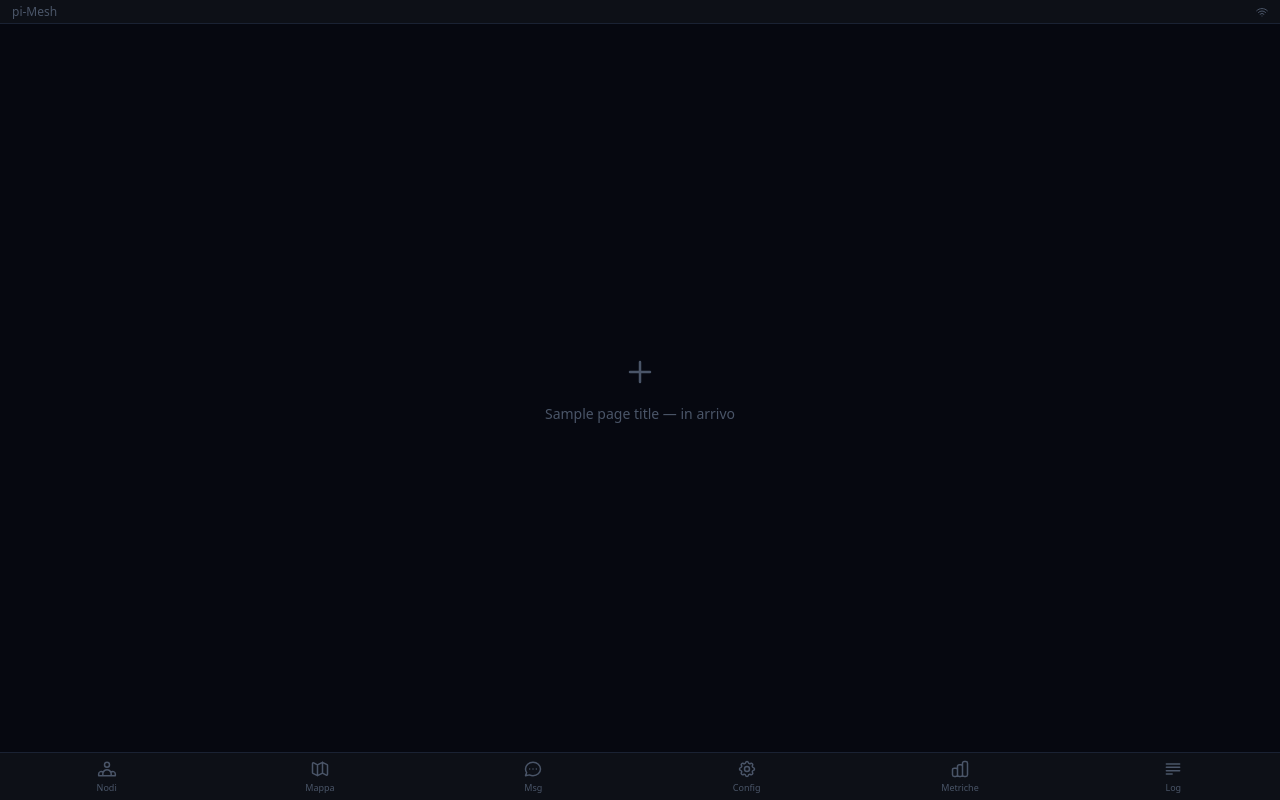
After one commit to yayoboy/pi-Mesh, a Python web app: template templates/placeholder.html in a window 1280 px wide. The commit adds this page. Run offline with Jinja, Linux system fonts and the light colour scheme; the template is opened without the code that fills it: most values are stand-ins (such as "Sample title", 1, 10 or a date in 2020); some libraries are stand-ins or nearby versions.

Commit message:
feat: base.html with PinesUI/Tailwind layout, tabbar heroicons, placeholder template

```diff
--- a/templates/base.html
+++ b/templates/base.html
@@ -1,86 +1,74 @@
 <!DOCTYPE html>
-<html lang="it" class="theme-{{ theme }}">
+<html lang="it" class="h-full bg-gray-950">
 <head>
   <meta charset="UTF-8">
-  <meta name="viewport" content="width=device-width, initial-scale=1.0, maximum-scale=1.0, user-scalable=no, viewport-fit=cover">
-  <title>Meshtastic</title>
-  <link rel="stylesheet" href="/static/style.css">
-  {% if accent_color %}<style>:root,.theme-dark,.theme-light,.theme-hc{--accent:{{ accent_color | e }}}</style>{% endif %}
-  <script>
-(function(){
-  try {
-    var saved = JSON.parse(localStorage.getItem('piMeshTheme'))
-    if (!saved) return
-    var cls = 'theme-' + (saved.theme || 'dark')
-    document.documentElement.className = cls
-    if (saved.vars) {
-      var allowed = ['--bg','--bg2','--text','--muted','--border','--accent','--ok','--warn','--danger']
-      var s = document.documentElement.style
-      Object.keys(saved.vars).forEach(function(k) { if (allowed.indexOf(k) >= 0) s.setProperty(k, saved.vars[k]) })
+  <meta name="viewport" content="width=320, initial-scale=1.0, maximum-scale=1.0">
+  <title>pi-Mesh</title>
+  <script src="https://cdn.tailwindcss.com"></script>
+  <script defer src="https://cdn.jsdelivr.net/npm/alpinejs@3.x.x/dist/cdn.min.js"></script>
+  <style>
+    :root {
+      --accent: #4a9eff;
+      --bg: #060810;
+      --panel: #0d1017;
+      --border: #1a2233;
+      --text: #c9d1e0;
+      --muted: #4a5568;
     }
-  } catch(e){}
-})()
-</script>
-  <link rel="manifest" href="/static/manifest.json">
-  <meta name="theme-color" content="#1a1a1a">
-  <meta name="mobile-web-app-capable" content="yes">
-  <meta name="apple-mobile-web-app-capable" content="yes">
+    body { background: var(--bg); color: var(--text); font-family: system-ui, sans-serif; }
+    .tab-active { color: var(--accent); }
+    .tab-active svg { stroke: var(--accent); }
+  </style>
+  {% block head %}{% endblock %}
 </head>
-<body class="theme-{{ theme }}">
-  <div id="status-bar">
-    <span id="connection-badge">●</span>
-    <span id="node-name"></span>
-    <span style="flex:1"></span>
-    <svg id="gps-badge" viewBox="0 0 12 12" width="11" height="11" title="GPS" style="color:var(--muted);vertical-align:middle;margin-right:4px">
-      <circle cx="6" cy="5" r="3" fill="none" stroke="currentColor" stroke-width="1.5"/>
-      <line x1="6" y1="8" x2="6" y2="11.5" stroke="currentColor" stroke-width="1.5"/>
-    </svg>
-    <svg id="wifi-badge" viewBox="0 0 14 10" width="13" height="10" title="WiFi" style="color:var(--muted);vertical-align:middle;margin-right:5px">
-      <path d="M1 3.5 Q7 -1 13 3.5" fill="none" stroke="currentColor" stroke-width="1.4" stroke-linecap="round"/>
-      <path d="M3 6 Q7 2.5 11 6" fill="none" stroke="currentColor" stroke-width="1.4" stroke-linecap="round"/>
-      <circle cx="7" cy="9" r="1.3" fill="currentColor"/>
-    </svg>
-    <span id="temp-badge" style="margin-right:4px"></span>
-    <span id="ram-badge"></span>
+<body class="h-full flex flex-col">
+
+  <!-- Status bar (opzionale) -->
+  <div id="statusbar" class="flex items-center justify-between px-3 py-1 text-xs"
+       style="background:var(--panel);border-bottom:1px solid var(--border);height:24px;">
+    <span style="color:var(--muted);">pi-Mesh</span>
+    <div class="flex gap-3" style="color:var(--muted);">
+      <span id="sb-conn">
+        <!-- heroicon: signal -->
+        <svg width="12" height="12" fill="none" stroke="currentColor" stroke-width="2" viewBox="0 0 24 24" class="inline">
+          <path stroke-linecap="round" stroke-linejoin="round" d="M8.111 16.404a5.5 5.5 0 017.778 0M12 20h.01m-7.08-7.071c3.904-3.905 10.236-3.905 14.141 0M1.394 9.393c5.857-5.857 15.355-5.857 21.213 0"/>
+        </svg>
+      </span>
+    </div>
   </div>
-  <main id="content">
+
+  <!-- Content area -->
+  <main class="flex-1 overflow-hidden" style="height:calc(100vh - 24px - 48px);">
     {% block content %}{% endblock %}
   </main>
-  <nav id="tabbar">
-    <a href="/messages" class="tab {% if active=='messages' %}active{% endif %}" data-tab="messages">
-      <svg viewBox="0 0 24 24"><path d="M20 2H4c-1.1 0-2 .9-2 2v18l4-4h14c1.1 0 2-.9 2-2V4c0-1.1-.9-2-2-2z"/></svg>
-      <span>Msg</span>
+
+  <!-- Tabbar fissa in basso -->
+  <nav class="flex items-stretch shrink-0" style="height:48px;background:var(--panel);border-top:1px solid var(--border);">
+
+    {% set tabs = [
+      ('nodes',    '/nodes',    'Nodi',    'M17 20h5v-2a3 3 0 00-5.356-1.857M17 20H7m10 0v-2c0-.656-.126-1.283-.356-1.857M7 20H2v-2a3 3 0 015.356-1.857M7 20v-2c0-.656.126-1.283.356-1.857m0 0a5.002 5.002 0 019.288 0M15 7a3 3 0 11-6 0 3 3 0 016 0z'),
+      ('map',      '/map',      'Mappa',   'M9 20l-5.447-2.724A1 1 0 013 16.382V5.618a1 1 0 011.447-.894L9 7m0 13l6-3m-6 3V7m6 10l4.553 2.276A1 1 0 0021 18.382V7.618a1 1 0 00-.553-.894L15 4m0 13V4m0 0L9 7'),
+      ('messages', '/messages', 'Msg',     'M8 12h.01M12 12h.01M16 12h.01M21 12c0 4.418-4.03 8-9 8a9.863 9.863 0 01-4.255-.949L3 20l1.395-3.72C3.512 15.042 3 13.574 3 12c0-4.418 4.03-8 9-8s9 3.582 9 8z'),
+      ('config',   '/config',   'Config',  'M10.325 4.317c.426-1.756 2.924-1.756 3.35 0a1.724 1.724 0 002.573 1.066c1.543-.94 3.31.826 2.37 2.37a1.724 1.724 0 001.065 2.572c1.756.426 1.756 2.924 0 3.35a1.724 1.724 0 00-1.066 2.573c.94 1.543-.826 3.31-2.37 2.37a1.724 1.724 0 00-2.572 1.065c-.426 1.756-2.924 1.756-3.35 0a1.724 1.724 0 00-2.573-1.066c-1.543.94-3.31-.826-2.37-2.37a1.724 1.724 0 00-1.065-2.572c-1.756-.426-1.756-2.924 0-3.35a1.724 1.724 0 001.066-2.573c-.94-1.543.826-3.31 2.37-2.37.996.608 2.296.07 2.572-1.065z M15 12a3 3 0 11-6 0 3 3 0 016 0z'),
+      ('metrics',  '/metrics',  'Metriche','M9 19v-6a2 2 0 00-2-2H5a2 2 0 00-2 2v6a2 2 0 002 2h2a2 2 0 002-2zm0 0V9a2 2 0 012-2h2a2 2 0 012 2v10m-6 0a2 2 0 002 2h2a2 2 0 002-2m0 0V5a2 2 0 012-2h2a2 2 0 012 2v14a2 2 0 01-2 2h-2a2 2 0 01-2-2z'),
+      ('log',      '/log',      'Log',     'M4 6h16M4 10h16M4 14h16M4 18h7'),
+    ] %}
+
+    {% for key, href, label, icon_path in tabs %}
+    <a href="{{ href }}"
+       class="flex-1 flex flex-col items-center justify-center gap-0.5 text-center no-underline
+              {% if active_tab == key %}tab-active{% endif %}"
+       style="color:{% if active_tab == key %}var(--accent){% else %}var(--muted){% endif %};
+              font-size:9px;font-weight:500;text-decoration:none;">
+      <svg width="20" height="20" fill="none"
+           stroke="{% if active_tab == key %}var(--accent){% else %}var(--muted){% endif %}"
+           stroke-width="1.8" viewBox="0 0 24 24">
+        <path stroke-linecap="round" stroke-linejoin="round" d="{{ icon_path }}"/>
+      </svg>
+      {{ label }}
     </a>
-    <a href="/nodes" class="tab {% if active=='nodes' %}active{% endif %}" data-tab="nodes">
-      <svg viewBox="0 0 24 24"><path d="M16 11c1.66 0 2.99-1.34 2.99-3S17.66 5 16 5c-1.66 0-3 1.34-3 3s1.34 3 3 3zm-8 0c1.66 0 2.99-1.34 2.99-3S9.66 5 8 5C6.34 5 5 6.34 5 8s1.34 3 3 3zm0 2c-2.33 0-7 1.17-7 3.5V19h14v-2.5c0-2.33-4.67-3.5-7-3.5zm8 0c-.29 0-.62.02-.97.05 1.16.84 1.97 1.97 1.97 3.45V19h6v-2.5c0-2.33-4.67-3.5-7-3.5z"/></svg>
-      <span>Nodi</span>
-    </a>
-    <a href="/map" class="tab {% if active=='map' %}active{% endif %}" data-tab="map">
-      <svg viewBox="0 0 24 24"><path d="M20.5 3l-.16.03L15 5.1 9 3 3.36 4.9c-.21.07-.36.25-.36.48V20.5c0 .28.22.5.5.5l.16-.03L9 18.9l6 2.1 5.64-1.9c.21-.07.36-.25.36-.48V3.5c0-.28-.22-.5-.5-.5zM15 19l-6-2.11V5l6 2.11V19z"/></svg>
-      <span>Mappa</span>
-    </a>
-    <a href="/telemetry" class="tab {% if active=='telemetry' %}active{% endif %}" data-tab="telemetry">
-      <svg viewBox="0 0 24 24"><path d="M3.5 18.49l6-6.01 4 4L22 6.92l-1.41-1.41-7.09 7.97-4-4L2 16.99z"/></svg>
-      <span>Telem</span>
-    </a>
-    <a href="/settings" class="tab {% if active=='settings' %}active{% endif %}" data-tab="settings">
-      <svg viewBox="0 0 24 24"><path d="M19.14,12.94c0.04-0.3,0.06-0.61,0.06-0.94c0-0.32-0.02-0.64-0.07-0.94l2.03-1.58c0.18-0.14,0.23-0.41,0.12-0.61 l-1.92-3.32c-0.12-0.22-0.37-0.29-0.59-0.22l-2.39,0.96c-0.5-0.38-1.03-0.7-1.62-0.94L14.4,2.81c-0.04-0.24-0.24-0.41-0.48-0.41 h-3.84c-0.24,0-0.43,0.17-0.47,0.41L9.25,5.35C8.66,5.59,8.12,5.92,7.63,6.29L5.24,5.33c-0.22-0.08-0.47,0-0.59,0.22L2.74,8.87 C2.62,9.08,2.66,9.34,2.86,9.48l2.03,1.58C4.84,11.36,4.8,11.69,4.8,12s0.02,0.64,0.07,0.94l-2.03,1.58 c-0.18,0.14-0.23,0.41-0.12,0.61l1.92,3.32c0.12,0.22,0.37,0.29,0.59,0.22l2.39-0.96c0.5,0.38,1.03,0.7,1.62,0.94l0.36,2.54 c0.05,0.24,0.24,0.41,0.48,0.41h3.84c0.24,0,0.44-0.17,0.47-0.41l0.36-2.54c0.59-0.24,1.13-0.56,1.62-0.94l2.39,0.96 c0.22,0.08,0.47,0,0.59-0.22l1.92-3.32c0.12-0.22,0.07-0.47-0.12-0.61L19.14,12.94z M12,15.6c-1.98,0-3.6-1.62-3.6-3.6 s1.62-3.6,3.6-3.6s3.6,1.62,3.6,3.6S13.98,15.6,12,15.6z"/></svg>
-      <span>Config</span>
-    </a>
-    <a href="/log" class="tab {% if active=='log' %}active{% endif %}" data-tab="log">
-      <svg viewBox="0 0 24 24"><path d="M20 4H4c-1.1 0-2 .9-2 2v12c0 1.1.9 2 2 2h16c1.1 0 2-.9 2-2V6c0-1.1-.9-2-2-2zm0 14H4V8h16v10zM6 10h2v2H6zm0 4h2v2H6zm4-4h8v2h-8zm0 4h6v2h-6z"/></svg>
-      <span>Log</span>
-    </a>
+    {% endfor %}
+
   </nav>
-  <link rel="stylesheet" href="/static/leaflet.css">
-  <script src="/static/leaflet.min.js"></script>
-  <script src="/static/chart.min.js"></script>
-  <script src="/static/app.js"></script>
-  <div id="toast-container"></div>
-  <script>
-if ('serviceWorker' in navigator) {
-  navigator.serviceWorker.register('/static/sw.js').catch(() => {})
-}
-</script>
 </body>
 </html>
--- /dev/null
+++ b/templates/placeholder.html
@@ -0,0 +1,9 @@
+{% extends "base.html" %}
+{% block content %}
+<div class="flex flex-col items-center justify-center h-full gap-3" style="color:var(--muted);">
+  <svg width="40" height="40" fill="none" stroke="currentColor" stroke-width="1.5" viewBox="0 0 24 24">
+    <path stroke-linecap="round" stroke-linejoin="round" d="M12 6v6m0 0v6m0-6h6m-6 0H6"/>
+  </svg>
+  <p class="text-sm">{{ page_title }} — in arrivo</p>
+</div>
+{% endblock %}
```
